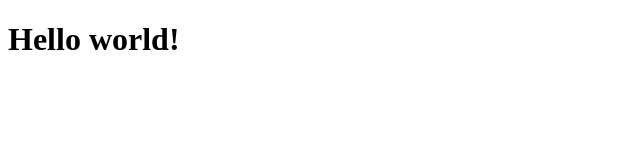
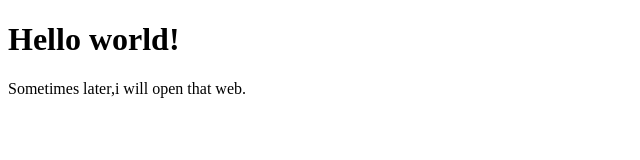
Before and after one commit to lmarmi/lmarmi.github.io, a plain HTML site: page index.html in a window 1280 px wide. Shown: the whole page, without its empty margins (0-640 px from the left). Drawn offline with Linux system fonts and the light colour scheme.

Commit message:
Update index.html

```diff
--- a/index.html
+++ b/index.html
@@ -6,5 +6,6 @@
     </head>
     <body>
         <h1>Hello world!</h1>
+        <p>Sometimes later,i will open that web.</p>
     </body>
 </html>
```
